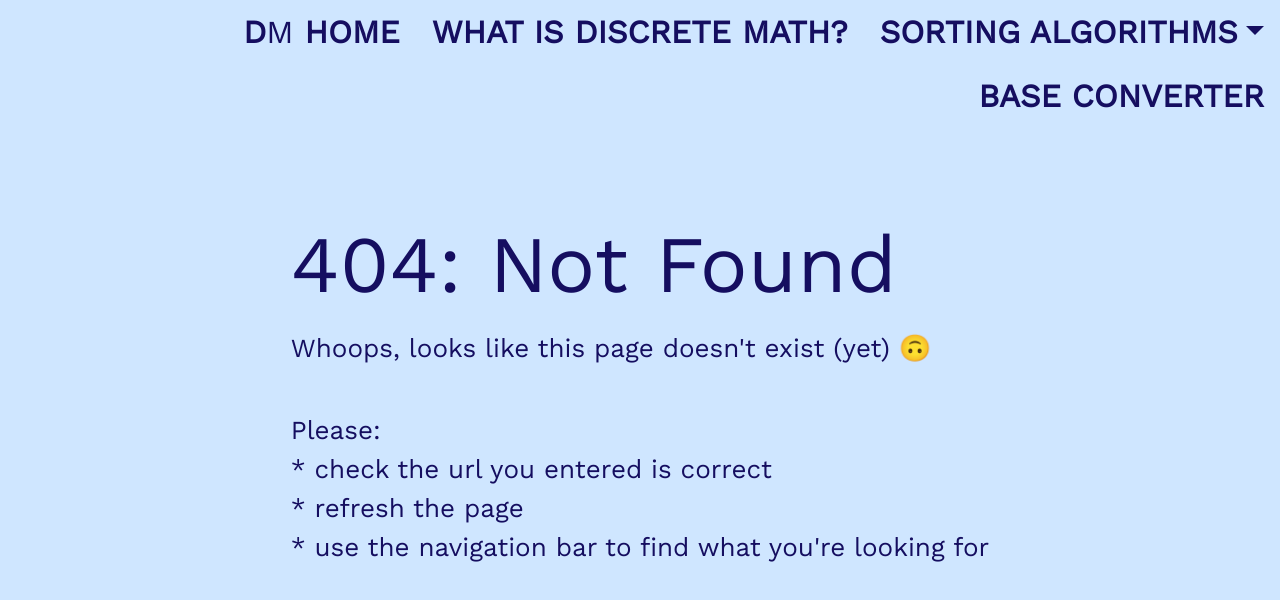
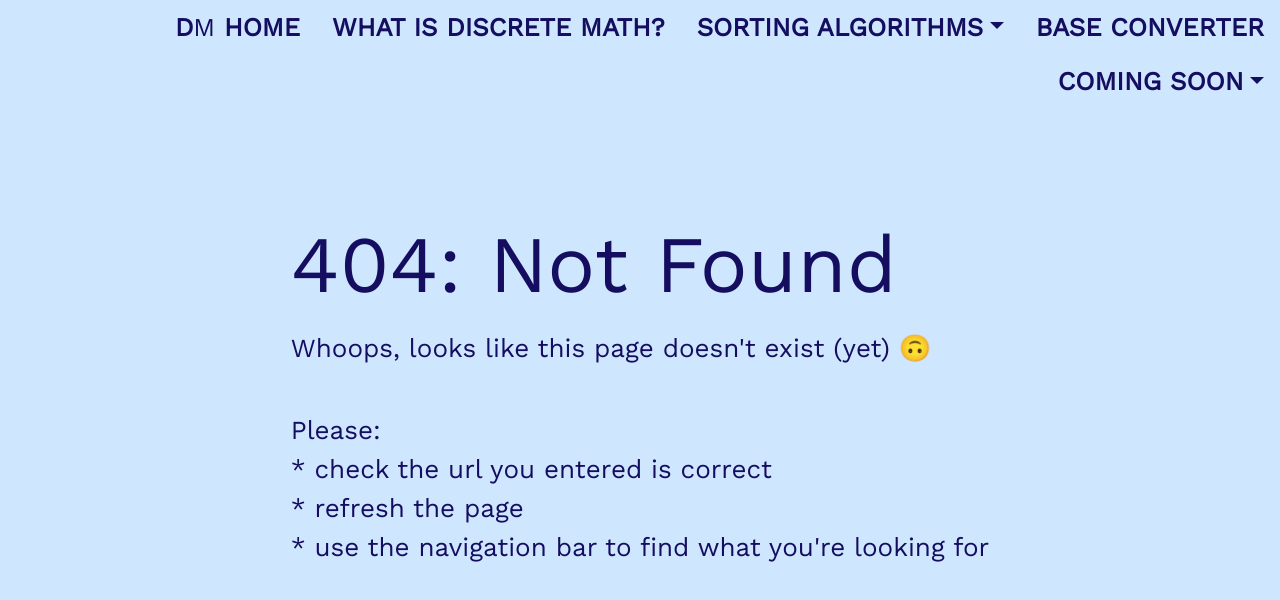
Before and after one commit to rvallely/fe-discrete-maths-exploration, a React (Create React App) app: page / in a window 1280 px wide. Shown: the top 600 px of the page. Built offline with nearby package versions, Linux system fonts and the light colour scheme.

Commit message:
add Coming Soon drop down

```diff
--- a/src/App.css
+++ b/src/App.css
@@ -50,7 +50,7 @@ body {
 }
 
 .app-nav-item {
-  font-size: 2rem;
+  font-size: 1.6rem;
 }
 
 .app-nav {
--- a/src/components/Nav.jsx
+++ b/src/components/Nav.jsx
@@ -73,6 +73,31 @@ function Nav() {
           </strong>
         </a>
       </li>
+      <li className="nav-item">
+        <a
+          className={`nav-link dropdown-toggle app-nav-item ${defaultFontColour}`}
+          href={window.location.href}
+          id="navbarDropdown"
+          role="button"
+          data-bs-toggle="dropdown"
+          aria-haspopup="true"
+          aria-expanded="false"
+        >
+          <strong>COMING SOON</strong>
+        </a>
+        <div className="dropdown-menu bg-white" aria-labelledby="navbarDropdown">
+          {['PERMUTATIONS AND COMBINATIONS', 'SET THEORY'].map((topic) => (
+            <p
+              className={`app-nav-item ${fontColours[defaultFontColour]}`}
+              style={{ marginLeft: '15px', marginRight: '15px' }}
+            >
+              <strong>
+                {topic}
+              </strong>
+            </p>
+          ))}
+        </div>
+      </li>
     </ul>
   );
 }
```
